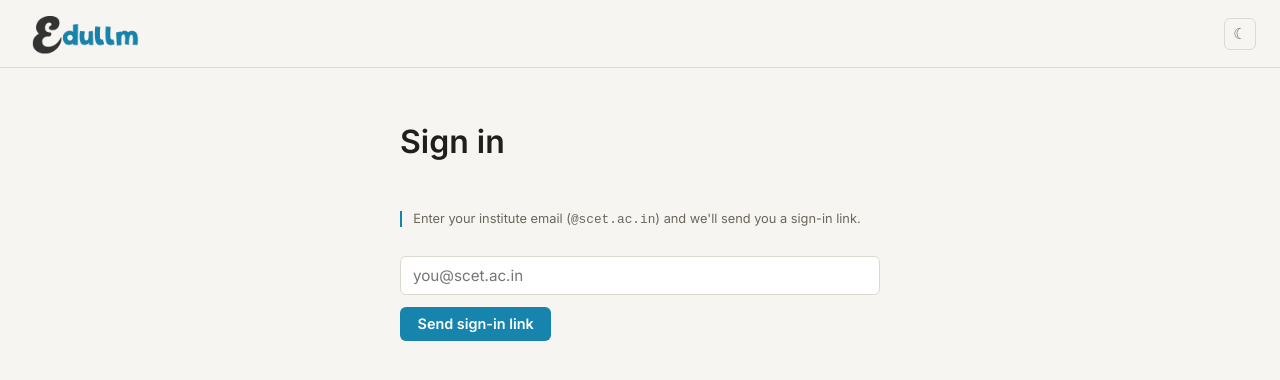
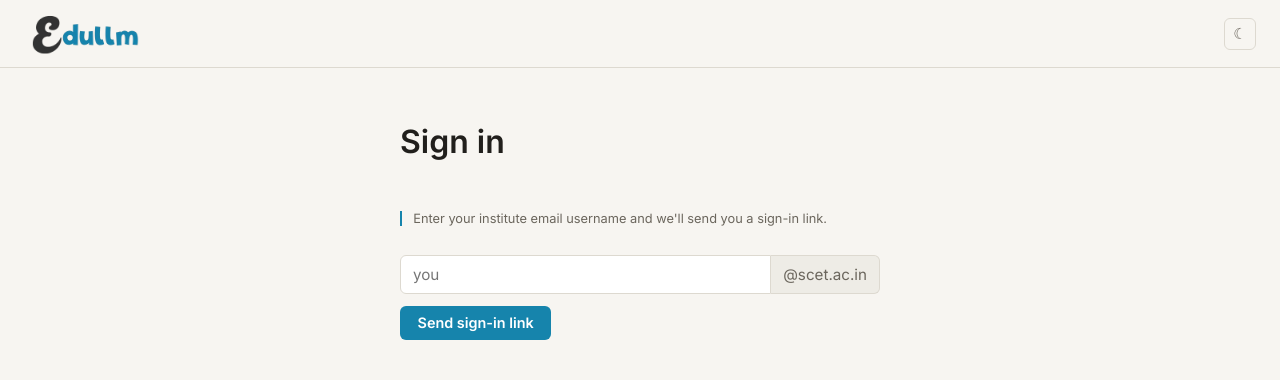
Before and after one commit to vadidshaikh/EduLLM, a React (Vite) app in the folder frontend/: page /login in a window 1280 px wide. Shown: the top 380 px of the page. Built offline with nearby package versions, Linux system fonts and the light colour scheme; no server answers.

Commit message:
Chat UI changes

```diff
--- a/frontend/src/auth/EmailLoginPage.jsx
+++ b/frontend/src/auth/EmailLoginPage.jsx
@@ -5,22 +5,23 @@ import { requestMagicLink, ApiError } from "../api/client";
  * Shows a form to enter an email address and request a sign-in link, then a confirmation message once it's sent.
  */
 export default function EmailLoginPage() {
-  const [email, setEmail] = useState("");
+  const [emailName, setEmailName] = useState("");
   const [error, setError] = useState("");
   const [sending, setSending] = useState(false);
   const [sent, setSent] = useState(false);
+  const email = `${emailName.trim().toLowerCase()}@scet.ac.in`;
 
   /**
    * Sends the entered email to the server to request a sign-in link and shows a confirmation or error message.
    */
   async function handleSubmit(e) {
     e.preventDefault();
-    if (!email.trim() || sending) return;
+    if (!emailName.trim() || sending) return;
 
     setSending(true);
     setError("");
     try {
-      await requestMagicLink(email.trim());
+      await requestMagicLink(email);
       setSent(true);
     } catch (err) {
       setError(err instanceof ApiError ? err.message : "Something went wrong.");
@@ -35,7 +36,7 @@ export default function EmailLoginPage() {
         <div className="login-container">
           <h1>Check your email</h1>
           <p className="dev-note">
-            We sent a sign-in link to <strong>{email.trim()}</strong>. It expires in 15 minutes.
+            We sent a sign-in link to <strong>{email}</strong>. It expires in 15 minutes.
           </p>
         </div>
       </div>
@@ -47,16 +48,20 @@ export default function EmailLoginPage() {
       <div className="login-container">
         <h1>Sign in</h1>
         <p className="dev-note">
-          Enter your institute email (<code>@scet.ac.in</code>) and we'll send you a sign-in link.
+          Enter your institute email username and we'll send you a sign-in link.
         </p>
         <form onSubmit={handleSubmit} style={{ display: "flex", flexDirection: "column", gap: "0.75rem" }}>
-          <input
-            className="input"
-            type="email"
-            placeholder="you@scet.ac.in"
-            value={email}
-            onChange={(e) => setEmail(e.target.value)}
-          />
+          <div className="email-field">
+            <input
+              className="input email-name-input"
+              type="text"
+              placeholder="you"
+              value={emailName}
+              onChange={(e) => setEmailName(e.target.value.replace(/@scet\.ac\.in$/i, "").replace(/@.*$/, ""))}
+              autoComplete="username"
+            />
+            <span className="email-domain">@scet.ac.in</span>
+          </div>
           {error && <div className="status-line error">{error}</div>}
           <button type="submit" className="btn" style={{ alignSelf: "flex-start" }} disabled={sending}>
             {sending ? "Sending..." : "Send sign-in link"}
--- a/frontend/src/chat/ChatPage.jsx
+++ b/frontend/src/chat/ChatPage.jsx
@@ -7,7 +7,6 @@ import {
   updateConversation,
   ApiError,
 } from "../api/client";
-import RoleBadge from "./RoleBadge";
 import AnswerBlock from "./AnswerBlock";
 import Sidebar from "./Sidebar";
 
@@ -177,11 +176,13 @@ export default function ChatPage({ auth }) {
       />
       <div className="page">
         <div className="chat-container">
-          <div className="chat-header">
-            <h1 className="welcome-heading">
-              <span className="welcome-wave">W</span>elcome, <span className="welcome-name">Back!!</span>
-            </h1>
-          </div>
+          {messages.length === 0 && (
+            <div className="chat-header">
+              <h1 className="welcome-heading">
+                <span className="welcome-wave">W</span>elcome, <span className="welcome-name">Back!!</span>
+              </h1>
+            </div>
+          )}
 
           <div className="messages-list">
             {messages.map((message, i) =>
--- a/frontend/src/styles/theme.css
+++ b/frontend/src/styles/theme.css
@@ -29,6 +29,14 @@
 
 * {
   box-sizing: border-box;
+  scrollbar-width: none;
+  -ms-overflow-style: none;
+}
+
+*::-webkit-scrollbar {
+  display: none;
+  width: 0;
+  height: 0;
 }
 
 html,
@@ -111,9 +119,10 @@ select.input {
 }
 
 .app-shell {
-  min-height: 100%;
+  height: 100%;
   display: flex;
   flex-direction: column;
+  overflow: hidden;
 }
 
 .topbar {
@@ -122,6 +131,7 @@ select.input {
   justify-content: space-between;
   padding: 0.85rem 1.5rem;
   border-bottom: 1px solid var(--border);
+  flex-shrink: 0;
 }
 
 .topbar-brand-clip {
@@ -197,6 +207,8 @@ select.input {
   display: flex;
   justify-content: center;
   padding: 2rem 1.5rem 4rem;
+  min-height: 0;
+  overflow: auto;
 }
 
 /* --- Chat --- */
@@ -205,6 +217,14 @@ select.input {
   flex: 1;
   display: flex;
   min-height: 0;
+  overflow: hidden;
+}
+
+.chat-layout .page {
+  min-width: 0;
+  overflow: hidden;
+  padding-top: 0.75rem;
+  padding-bottom: 1rem;
 }
 
 .sidebar {
@@ -215,6 +235,8 @@ select.input {
   gap: 0.75rem;
   padding: 1rem 0.75rem;
   border-right: 1px solid var(--border);
+  min-height: 0;
+  overflow: hidden;
 }
 
 .sidebar-collapsed {
@@ -237,6 +259,8 @@ select.input {
 }
 
 .conversation-list {
+  flex: 1;
+  min-height: 0;
   display: flex;
   flex-direction: column;
   gap: 0.15rem;
@@ -355,9 +379,13 @@ select.input {
 }
 
 .messages-list {
+  flex: 1;
+  min-height: 0;
   display: flex;
   flex-direction: column;
   gap: 1rem;
+  overflow-y: auto;
+  padding-right: 0.15rem;
 }
 
 .user-message {
@@ -375,16 +403,19 @@ select.input {
 .chat-container {
   width: 100%;
   max-width: 720px;
+  min-height: 0;
   display: flex;
   flex-direction: column;
-  gap: 1.5rem;
+  gap: 0.75rem;
 }
 
 .chat-header {
   display: flex;
   flex-direction: column;
-  gap: 0.6rem;
+  gap: 0;
   align-items: flex-start;
+  flex-shrink: 0;
+  padding: 1.5rem 0 1rem;
 }
 
 .welcome-heading {
@@ -445,6 +476,7 @@ select.input {
   display: flex;
   gap: 0.6rem;
   align-items: flex-start;
+  flex-shrink: 0;
 }
 
 .query-form .btn {
@@ -712,6 +744,31 @@ table.documents-table td {
   gap: 1rem;
 }
 
+.email-field {
+  display: flex;
+  align-items: stretch;
+}
+
+.email-field .email-name-input {
+  border-top-right-radius: 0;
+  border-bottom-right-radius: 0;
+}
+
+.email-domain {
+  display: inline-flex;
+  align-items: center;
+  flex-shrink: 0;
+  height: 39px;
+  padding: 0 0.75rem;
+  background: var(--surface-raised);
+  border: 1px solid var(--border);
+  border-left: 0;
+  border-top-right-radius: 6px;
+  border-bottom-right-radius: 6px;
+  color: var(--text-muted);
+  font-size: 0.95rem;
+}
+
 .dev-note {
   font-size: 0.8rem;
   color: var(--text-muted);
```
